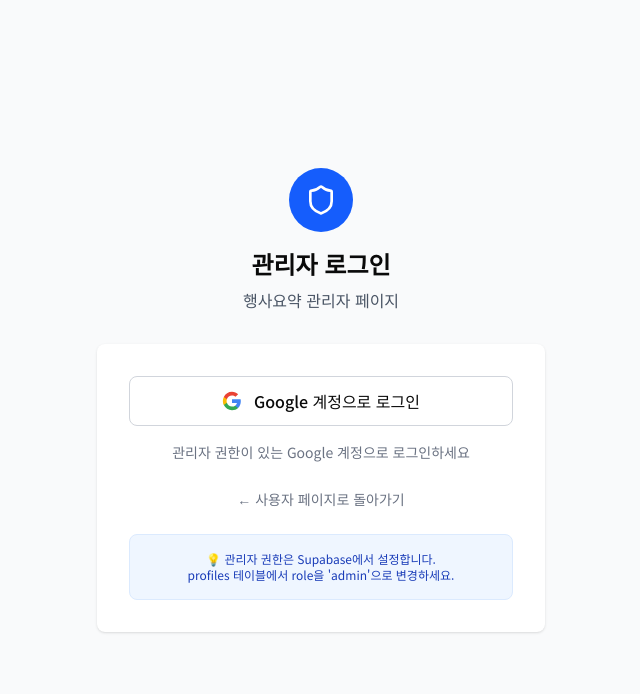
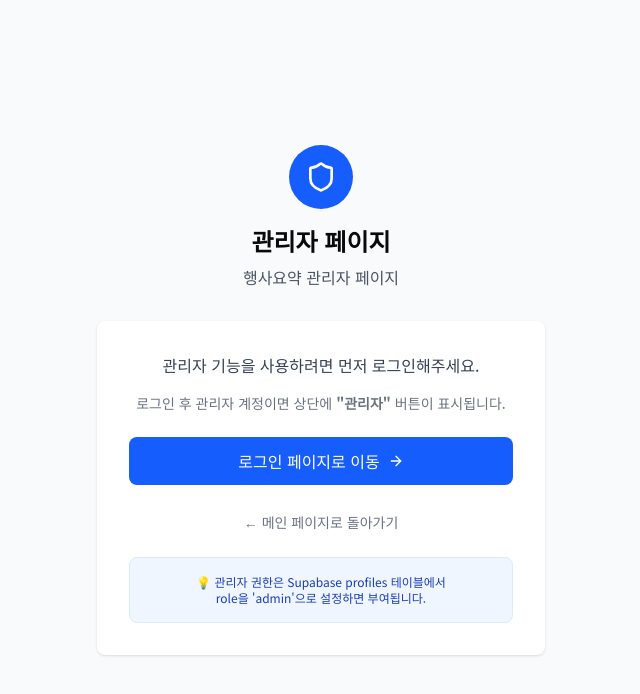
Before and after one commit to renderpopup/RenderPopup, a React (Vite) app: page /admin/login in a window 1280 px wide. Shown: the top 694 px of the page, without its empty margins (319-959 px from the left). Built offline with nearby package versions, Linux system fonts and the light colour scheme; no server answers.

Commit message:
UX: 관리자 전환 버튼 추가 - 일반 로그인 후 관리자 버튼으로 전환

```diff
--- a/src/app/components/admin/AdminLogin.tsx
+++ b/src/app/components/admin/AdminLogin.tsx
@@ -1,47 +1,41 @@
-import { useState, useEffect } from 'react';
+import { useEffect } from 'react';
 import { useNavigate, Link } from 'react-router-dom';
-import { Shield, Loader2, AlertCircle } from 'lucide-react';
-import { supabase, signInWithGoogle } from '../../../lib/supabase';
+import { Shield, ArrowRight } from 'lucide-react';
 import { useAuth } from '../../../lib/contexts/AuthContext';
 
 export default function AdminLogin() {
   const navigate = useNavigate();
-  const { user, isAdmin, loading: authLoading } = useAuth();
-  const [loading, setLoading] = useState(false);
-  const [error, setError] = useState<string | null>(null);
+  const { user, isAdmin, loading } = useAuth();
 
   // 이미 로그인한 관리자라면 대시보드로 리다이렉트
   useEffect(() => {
-    if (!authLoading && user && isAdmin) {
+    if (!loading && user && isAdmin) {
       navigate('/admin/dashboard');
     }
-  }, [user, isAdmin, authLoading, navigate]);
+  }, [user, isAdmin, loading, navigate]);
 
   // 로그인은 되어있지만 관리자가 아닌 경우
-  useEffect(() => {
-    if (!authLoading && user && !isAdmin) {
-      setError('관리자 권한이 없습니다. 관리자 계정으로 로그인해주세요.');
-    }
-  }, [user, isAdmin, authLoading]);
-
-  const handleGoogleLogin = async () => {
-    setError(null);
-    setLoading(true);
-
-    try {
-      await signInWithGoogle();
-      // OAuth 리다이렉트 후 콜백에서 처리됨
-    } catch (err: any) {
-      console.error('Google login error:', err);
-      setError(err.message || 'Google 로그인에 실패했습니다.');
-      setLoading(false);
-    }
-  };
-
-  const handleLogoutAndRetry = async () => {
-    await supabase.auth.signOut();
-    setError(null);
-  };
+  if (!loading && user && !isAdmin) {
+    return (
+      <div className="min-h-screen bg-gray-50 flex items-center justify-center px-4">
+        <div className="max-w-md w-full text-center">
+          <div className="inline-flex items-center justify-center w-16 h-16 bg-red-100 rounded-full mb-4">
+            <Shield className="w-8 h-8 text-red-600" />
+          </div>
+          <h1 className="text-2xl font-semibold mb-2">관리자 권한 없음</h1>
+          <p className="text-gray-600 mb-6">
+            현재 로그인된 계정은 관리자 권한이 없습니다.
+          </p>
+          <Link
+            to="/"
+            className="inline-block px-6 py-3 bg-blue-600 text-white rounded-lg hover:bg-blue-700"
+          >
+            메인 페이지로 이동
+          </Link>
+        </div>
+      </div>
+    );
+  }
 
   return (
     <div className="min-h-screen bg-gray-50 flex items-center justify-center px-4">
@@ -51,97 +45,41 @@
           <div className="inline-flex items-center justify-center w-16 h-16 bg-blue-600 rounded-full mb-4">
             <Shield className="w-8 h-8 text-white" />
           </div>
-          <h1 className="text-2xl font-semibold mb-2">관리자 로그인</h1>
+          <h1 className="text-2xl font-semibold mb-2">관리자 페이지</h1>
           <p className="text-gray-600">행사요약 관리자 페이지</p>
         </div>
 
         {/* Login Form */}
         <div className="bg-white rounded-lg p-8 shadow-sm">
-          {error && (
-            <div className="mb-4 p-4 bg-red-50 border border-red-200 rounded-lg">
-              <div className="flex items-start gap-3">
-                <AlertCircle className="w-5 h-5 text-red-600 flex-shrink-0 mt-0.5" />
-                <div>
-                  <p className="text-red-700 text-sm">{error}</p>
-                  {user && !isAdmin && (
-                    <button
-                      onClick={handleLogoutAndRetry}
-                      className="mt-2 text-sm text-red-600 hover:text-red-700 underline"
-                    >
-                      다른 계정으로 로그인
-                    </button>
-                  )}
-                </div>
-              </div>
-            </div>
-          )}
+          <div className="text-center mb-6">
+            <p className="text-gray-700 mb-4">
+              관리자 기능을 사용하려면 먼저 로그인해주세요.
+            </p>
+            <p className="text-sm text-gray-500">
+              로그인 후 관리자 계정이면 상단에 <strong>"관리자"</strong> 버튼이 표시됩니다.
+            </p>
+          </div>
 
-          {authLoading ? (
-            <div className="flex items-center justify-center py-8">
-              <Loader2 className="w-8 h-8 animate-spin text-blue-600" />
-              <span className="ml-3 text-gray-600">로딩 중...</span>
-            </div>
-          ) : user && isAdmin ? (
-            <div className="text-center py-4">
-              <p className="text-green-600 mb-4">✅ 관리자로 로그인되었습니다!</p>
-              <button
-                onClick={() => navigate('/admin/dashboard')}
-                className="w-full py-3 bg-blue-600 text-white rounded-lg hover:bg-blue-700"
-              >
-                대시보드로 이동
-              </button>
-            </div>
-          ) : (
-            <>
-              {/* Google Login Button */}
-              <button
-                onClick={handleGoogleLogin}
-                disabled={loading}
-                className="w-full flex items-center justify-center gap-3 py-3 border border-gray-300 rounded-lg hover:bg-gray-50 transition-colors disabled:opacity-50 mb-4"
-              >
-                {loading ? (
-                  <Loader2 className="w-5 h-5 animate-spin" />
-                ) : (
-                  <svg className="w-5 h-5" viewBox="0 0 24 24">
-                    <path
-                      fill="#4285F4"
-                      d="M22.56 12.25c0-.78-.07-1.53-.2-2.25H12v4.26h5.92c-.26 1.37-1.04 2.53-2.21 3.31v2.77h3.57c2.08-1.92 3.28-4.74 3.28-8.09z"
-                    />
-                    <path
-                      fill="#34A853"
-                      d="M12 23c2.97 0 5.46-.98 7.28-2.66l-3.57-2.77c-.98.66-2.23 1.06-3.71 1.06-2.86 0-5.29-1.93-6.16-4.53H2.18v2.84C3.99 20.53 7.7 23 12 23z"
-                    />
-                    <path
-                      fill="#FBBC05"
-                      d="M5.84 14.09c-.22-.66-.35-1.36-.35-2.09s.13-1.43.35-2.09V7.07H2.18C1.43 8.55 1 10.22 1 12s.43 3.45 1.18 4.93l2.85-2.22.81-.62z"
-                    />
-                    <path
-                      fill="#EA4335"
-                      d="M12 5.38c1.62 0 3.06.56 4.21 1.64l3.15-3.15C17.45 2.09 14.97 1 12 1 7.7 1 3.99 3.47 2.18 7.07l3.66 2.84c.87-2.6 3.3-4.53 6.16-4.53z"
-                    />
-                  </svg>
-                )}
-                <span>{loading ? '로그인 중...' : 'Google 계정으로 로그인'}</span>
-              </button>
-
-              <div className="text-center text-sm text-gray-500">
-                관리자 권한이 있는 Google 계정으로 로그인하세요
-              </div>
-            </>
-          )}
+          <Link
+            to="/login"
+            className="w-full flex items-center justify-center gap-2 py-3 bg-blue-600 text-white rounded-lg hover:bg-blue-700"
+          >
+            로그인 페이지로 이동
+            <ArrowRight className="w-4 h-4" />
+          </Link>
 
           <div className="mt-6 text-center">
             <Link to="/" className="text-sm text-gray-500 hover:text-gray-700">
-              ← 사용자 페이지로 돌아가기
+              ← 메인 페이지로 돌아가기
             </Link>
           </div>
 
           {/* Admin Info Box */}
           <div className="mt-6 p-4 bg-blue-50 border border-blue-100 rounded-lg">
             <p className="text-xs text-blue-800 text-center">
-              💡 관리자 권한은 Supabase에서 설정합니다.
+              💡 관리자 권한은 Supabase profiles 테이블에서
               <br />
-              profiles 테이블에서 role을 'admin'으로 변경하세요.
+              role을 'admin'으로 설정하면 부여됩니다.
             </p>
           </div>
         </div>
--- a/src/app/components/layout/UserLayout.tsx
+++ b/src/app/components/layout/UserLayout.tsx
@@ -1,5 +1,5 @@
 import { Link, useLocation, useNavigate } from 'react-router-dom';
-import { CalendarDays, LogIn, User, LogOut, Loader2 } from 'lucide-react';
+import { CalendarDays, LogIn, User, LogOut, Loader2, Shield } from 'lucide-react';
 import { useAuth } from '../../../lib/contexts/AuthContext';
 import { signOut } from '../../../lib/api';
 import { useState } from 'react';
@@ -11,7 +11,7 @@
 export default function UserLayout({ children }: UserLayoutProps) {
   const location = useLocation();
   const navigate = useNavigate();
-  const { user, profile, loading } = useAuth();
+  const { user, profile, loading, isAdmin } = useAuth();
   const [loggingOut, setLoggingOut] = useState(false);
 
   const handleLogout = async () => {
@@ -76,6 +76,16 @@
                 <Loader2 className="w-5 h-5 animate-spin text-gray-400" />
               ) : user ? (
                 <div className="flex items-center gap-3">
+                  {/* 관리자 전환 버튼 */}
+                  {isAdmin && (
+                    <Link
+                      to="/admin/dashboard"
+                      className="flex items-center gap-2 px-3 py-2 bg-purple-600 text-white rounded-lg hover:bg-purple-700 text-sm"
+                    >
+                      <Shield className="w-4 h-4" />
+                      <span className="hidden sm:inline">관리자</span>
+                    </Link>
+                  )}
                   <span className="hidden sm:inline text-sm text-gray-600">
                     {profile?.name || user.email}
                   </span>
```
